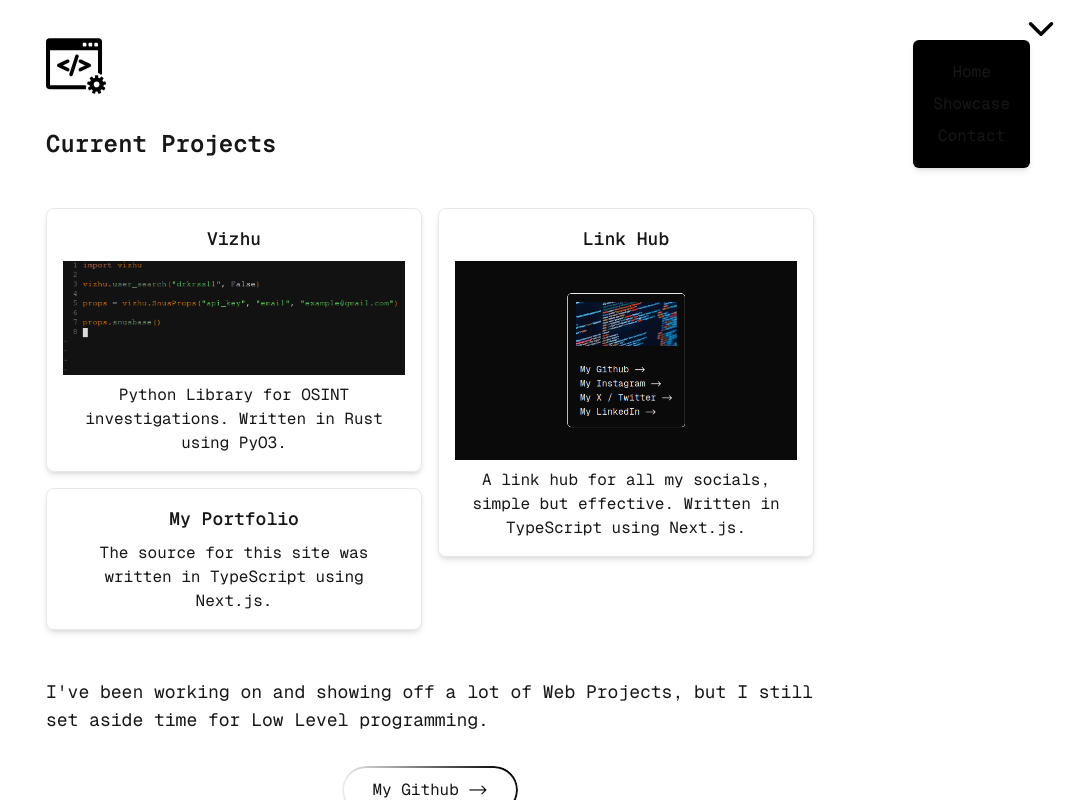
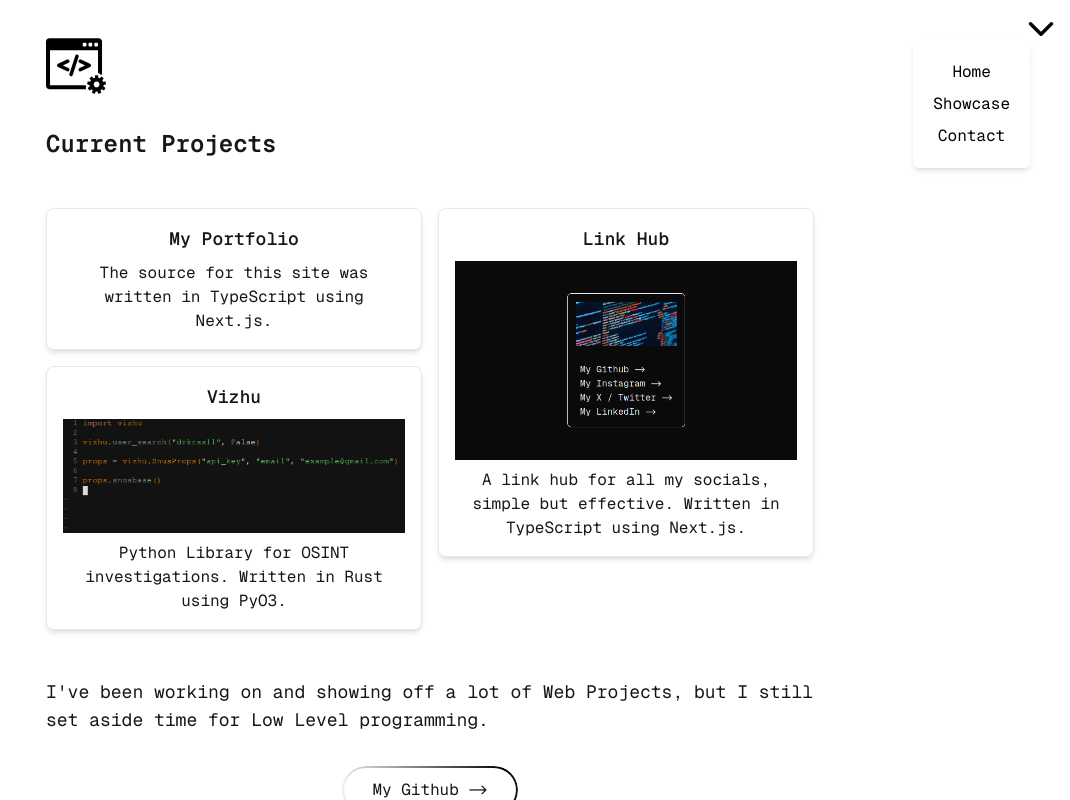
Before and after one commit to drkrssll/portfolio, a Next.js app: page /about in a window 1280 px wide. Both pictures are taken after a click on the button 1251 px from the left and 29 px from the top of the page. Shown: the top 800 px of the page, without its empty margins (210-1280 px from the left). Built offline with nearby package versions, Linux system fonts and the light colour scheme.

Commit message:
Restructured the showcase section

```diff
--- a/src/app/Corner.tsx
+++ b/src/app/Corner.tsx
@@ -24,11 +24,11 @@ const Corner = () => {
         <ChevronDown size={42} />
       </button>
       {isOpen && (
-        <div className="bg-black absolute top-10 right-10 shadow-md rounded-md p-5 z-20">
+        <div className="bg-white dark:bg-black absolute top-10 right-10 shadow-md rounded-md p-5 z-20">
           <ul className="space-y-2">
-            <li><a href="/" className="text-white-600 hover:underline">Home</a></li>
-            <li><a href="/about" className="text-white-600 hover:underline">Showcase</a></li>
-            <li><a href="/contact" className="text-white-600 hover:underline">Contact</a></li>
+            <li><a href="/" className="text-black dark:text-white hover:underline">Home</a></li>
+            <li><a href="/about" className="text-black dark:text-white hover:underline">Showcase</a></li>
+            <li><a href="/contact" className="text-black dark:text-white hover:underline">Contact</a></li>
           </ul>
         </div>
       )}
--- a/src/app/Home.tsx
+++ b/src/app/Home.tsx
@@ -82,8 +82,8 @@ const HomePage = ({ title, summary, body, alignType, button, primaryCard, second
 
         {(primaryCard || secondaryCard) && (
           <div className="pt-4 pb-4 columns-1 md:columns-2 gap-4">
+            {extraCard && <div className="mb-4 break-inside-avoid">{extraCard}</div>}
             {primaryCard && <div className="mb-4 break-inside-avoid">{primaryCard}</div>}
-            {extraCard && <div className="mb-4 break-inside-avoid">{extraCard}</div>}
             {secondaryCard && <div className="mb-4 break-inside-avoid">{secondaryCard}</div>}
           </div>
         )}
@@ -97,8 +97,7 @@ const HomePage = ({ title, summary, body, alignType, button, primaryCard, second
 
           {button && (
             <div
-              className={`transition-opacity duration-500 ${isTypewriterFinished ? 'opacity-100' : 'opacity-0'
-                }`}
+              className={`transition-opacity duration-500 ${isTypewriterFinished ? 'opacity-100' : 'opacity-0'}`}
             >
               <a
                 className="mt-8 inline-block rounded-full text-sm sm:text-base py-3 px-5 min-w-[176px] animated-border relative overflow-hidden"
```
